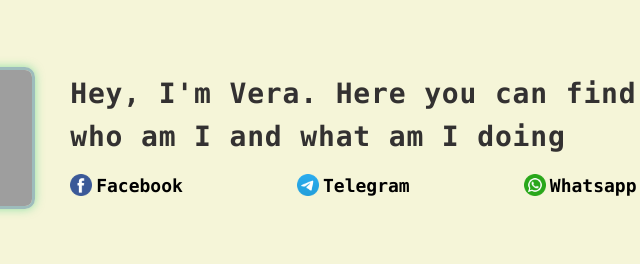
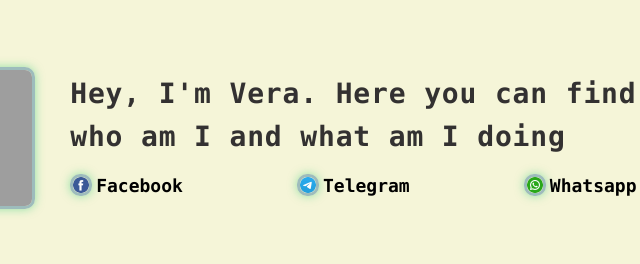
Before and after one commit to VeraTaras/verataras.github.io, a plain HTML site: page index.html in a window 1280 px wide. Shown: the top 264 px of the page, 367-1007 px from the left. Drawn offline with Linux system fonts and the light colour scheme; grey boxes are pictures that could not be loaded.

Commit message:
Update styles.css

```diff
--- a/assets/styles/styles.css
+++ b/assets/styles/styles.css
@@ -147,7 +147,7 @@ a:hover {
     height: 142px;
     min-width: 142px;
     border-radius: 10px;
-    border: 3px solid #9dbcbc; /* Замените цвет на свой предпочтительный */
+    border: 3px solid #9dbcbc;
     box-shadow: 0 0 10px rgba(46, 204, 113, 0.5);
     object-fit: cover;
 }
@@ -197,6 +197,9 @@ a:hover {
     width: 22px;
     height: 22px;
     margin-right: 4px;
+    border-radius: 10px;
+    border: 3px solid #9dbcbc;
+    box-shadow: 0 0 10px rgba(46, 204, 113, 0.5);
 }
 
 .content__about-header {
```
